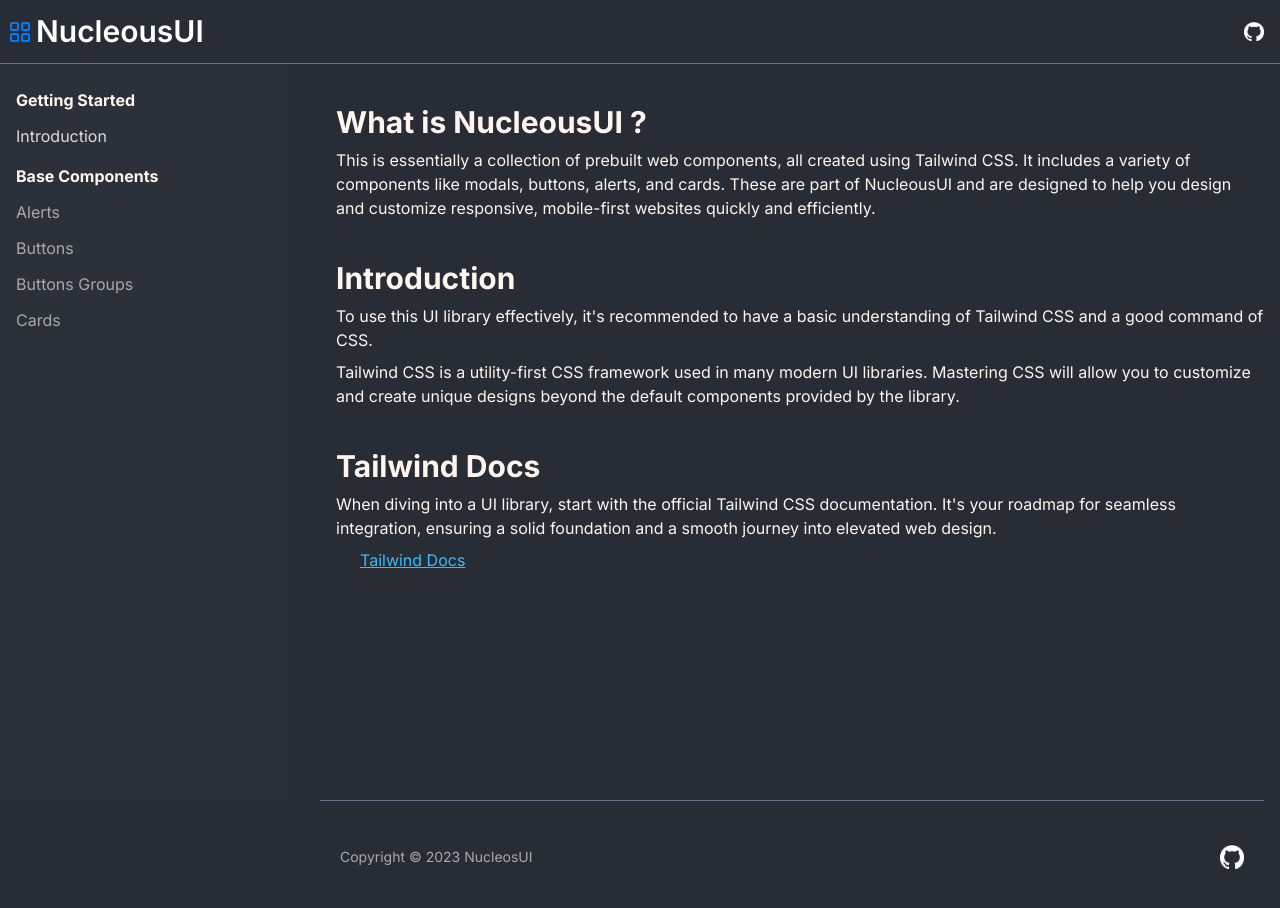
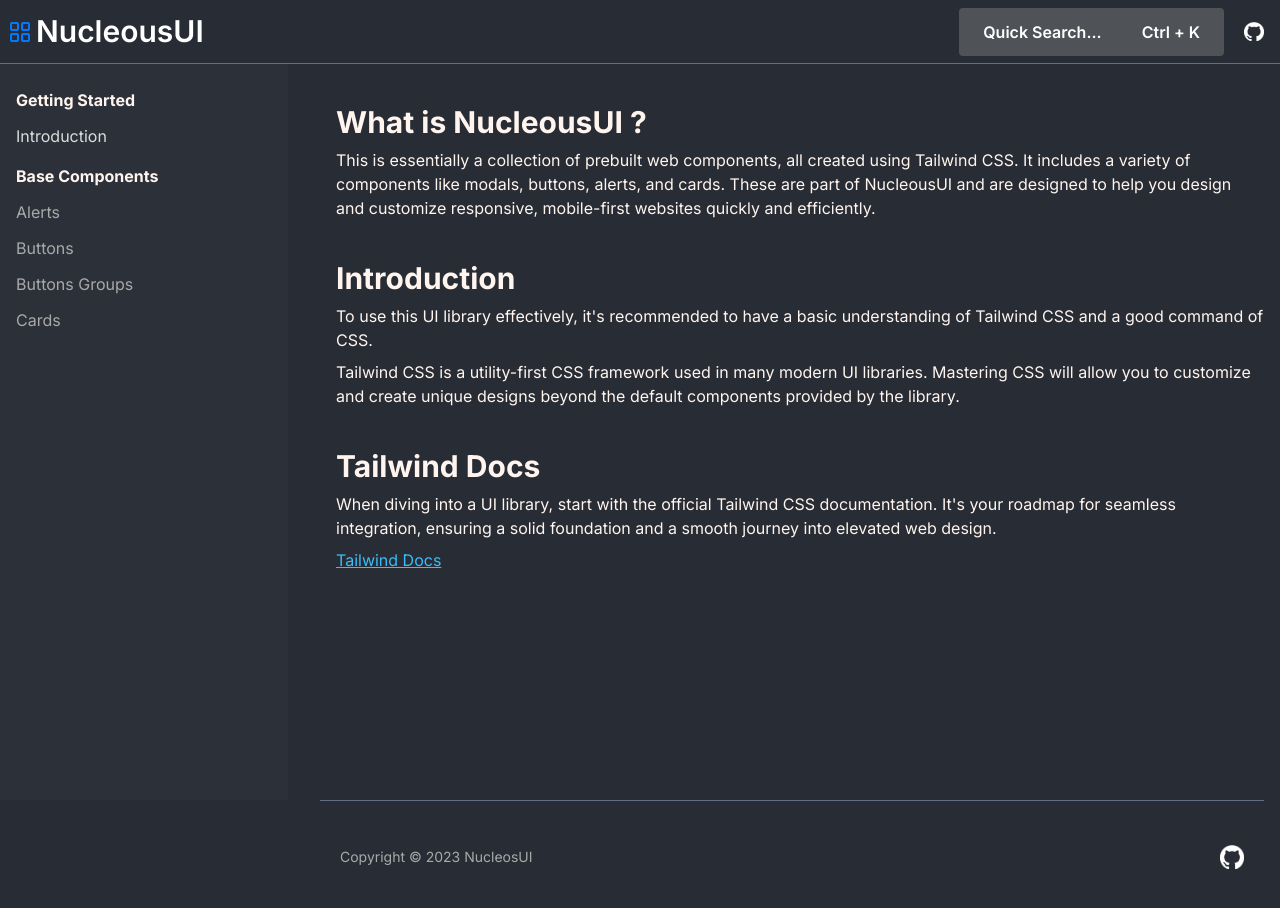
Before and after one commit to justizha/NucleousUI, a Next.js app: page /documentation in a window 1280 px wide. Shown: the top 908 px of the page. Built offline with nearby package versions, Linux system fonts and the light colour scheme.

Commit message:
layout adjustment

```diff
--- a/src/components/DocsNavbar.tsx
+++ b/src/components/DocsNavbar.tsx
@@ -3,6 +3,7 @@
 import Link from "next/link";
 import { usePathname } from "next/navigation";
 import { useState } from "react";
+import SearchModal from "./SearchModal";
 export default function DocsNavBar() {
     const [isOpen, setIsOpen] = useState(false);
 
@@ -27,7 +28,8 @@
                     </Link>
                 </li>
             </ul>
-            <div className=" flex flex-1 justify-end items-center px-4 gap-2">
+            <div className=" flex flex-1 justify-end items-center px-4 gap-5">
+                <SearchModal />
                 <a href="https://github.com/justizha/NucleousUI" target="_blank">
                     <img src="../images/github.png" alt="" className="w-5" />
                 </a>
--- a/src/components/ExternalLink.tsx
+++ b/src/components/ExternalLink.tsx
@@ -1,6 +1,6 @@
 export default function ExternalLink({ href, text }) {
     return (
-        <div className="mt-2 mb-2 px-6">
+        <div className="mt-2 mb-2">
             <a href={href} target="_blank" className="underline text-sky-400">
                 {text}
             </a>
```
